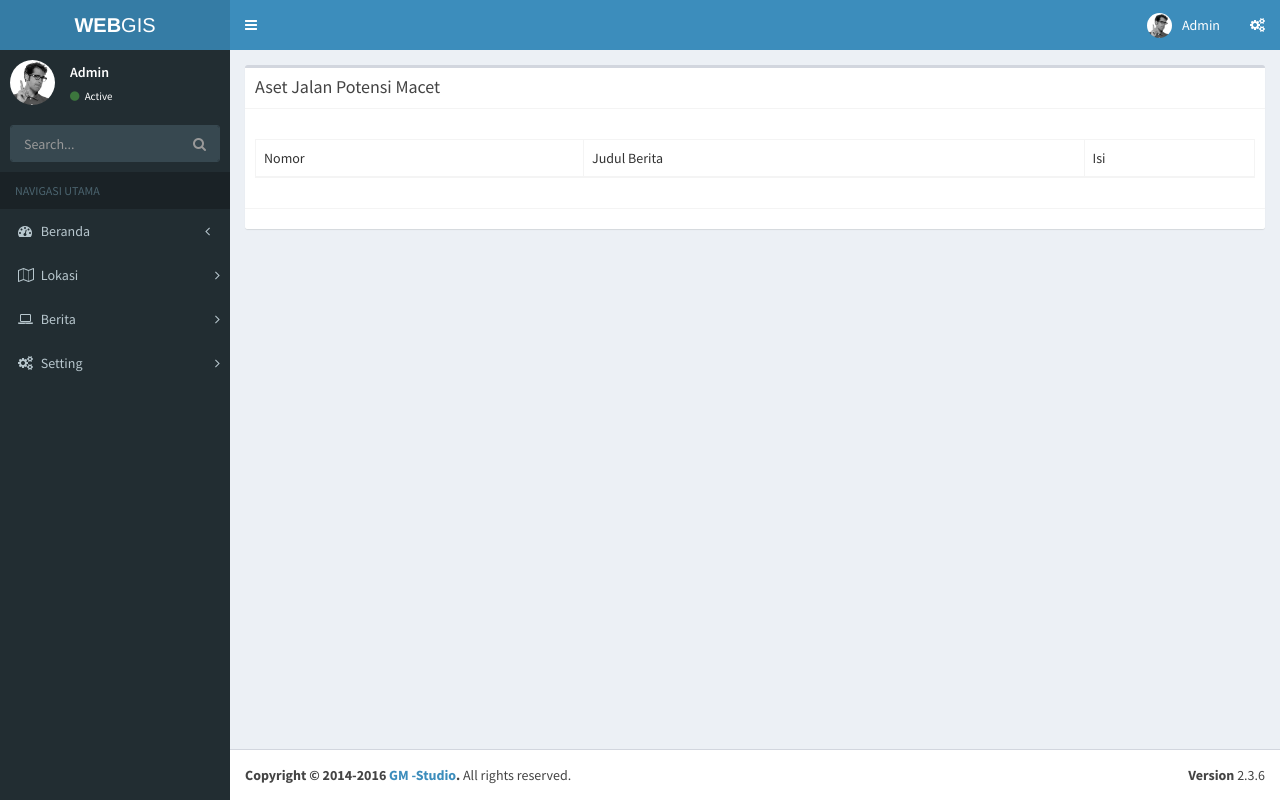
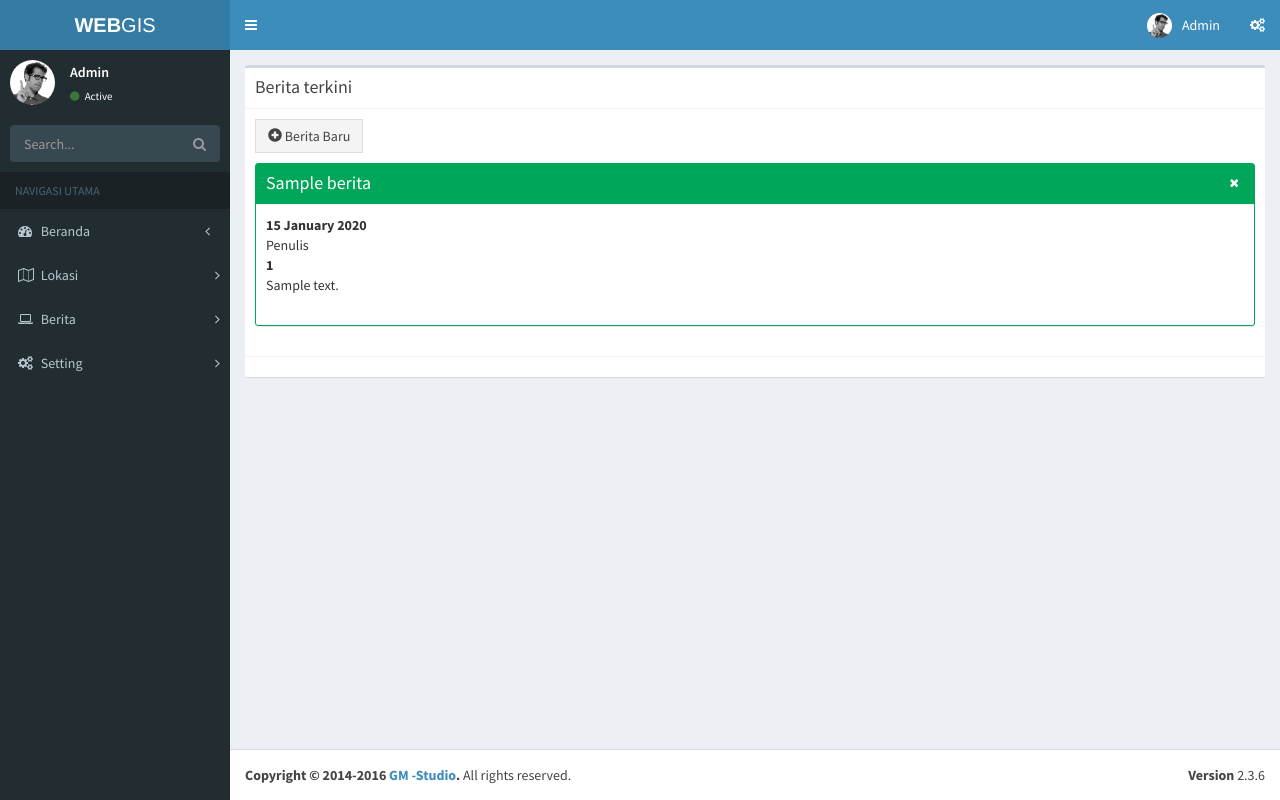
Before and after one commit to iput/gis, a CodeIgniter app: page /gis/admin/c_berita in a window 1280 px wide. Run offline with CodeIgniter, Linux system fonts and the light colour scheme; tables that the repository leaves empty hold one stand-in row (values such as "Sample post"); some libraries are stand-ins or nearby versions.

Commit message:
versi 1.1

```diff
--- a/application/controllers/admin/c_berita.php
+++ b/application/controllers/admin/c_berita.php
@@ -14,8 +14,9 @@
 
  	public function index()
  	{
+ 		$data = $this->m_berita->getAllBerita();
  		$this->load->view('attribute/adm_header');
- 		$this->load->view('admin/v_berita');
+ 		$this->load->view('admin/v_berita', array('berita'=>$data));
  		$this->load->view('attribute/adm_footer');
  	}
 
@@ -28,29 +29,25 @@
 
  	public function TambahBerita()
  	{
- 		$config['upload_path'] = './gambar/';
-            $config['allowed_types'] = 'bmp|jpg|png|jpeg';
-            $config['max_size'] = '300';
-            $config['max_width'] = '2000';
-            $config['max_height'] = '2000';
-            $this->upload->initialize($config);
-            $this->load->library('upload', $config);
 
- 		if (!$this->upload->do_upload('userfile')) {
- 			echo "terjadi kesalahan".$this->upload->display_errors();
+ 		$this->form_validation->set_rules('txtJudulBerita','Judul Berita', 'required');
+ 		$this->form_validation->set_rules('txtKonten','Konten Berita', 'required');
+ 		$this->form_validation->set_rules('txtSumber','Judul Berita', 'required');
+
+ 		if ($this->form_validation->run()==FALSE) {
+ 			$this->session->set_flashdata('pesan_gagal', 'Ada kesalahan pada '.validation_errors());
  			return false;
  		}else{
- 			echo "berhasil";
- 			$img = $this->upload->data();
  			$dataBerita = array(
  				"judul_berita"=>$this->input->post('txtJudulBerita'),
  				"isi_berita"=>$this->input->post('txtKonten'),
- 				"foto_berita"=>$img,
- 				"waktu_input"=> time(),
- 				"waktu_update"=>time(),
+ 				"foto_berita"=>$this->input->post('txtSumber'),
+ 				"waktu_input"=> date('Y:m:d'),
+ 				"waktu_update"=>date('h:m:s'),
  				"id_user"=>'1');
  			$result = $this->m_berita->insertBerita($dataBerita);
  			if ($result) {
+ 				$this->session->set_flashdata('sukses','Data Berita Berhasil ditambahkan');
  				redirect('admin/c_berita');
  			}
  		}
--- a/application/views/admin/add_kemacetan.php
+++ b/application/views/admin/add_kemacetan.php
@@ -6,6 +6,7 @@
 			</div>
 
 			<div class="box-body">
+			<?= validation_errors()?>
 			<form class="form-horizontal" method="POST" action="<?php echo base_url('admin/c_kemacetan/tambahKemacetan') ?>">
 			<div class="form-group">
 				<label class="control-label col-md-2">Nama Jalan</label>
@@ -45,13 +46,13 @@
 			<div class="form-group">
 				<label class="control-label col-md-2">Longitude</label>
 				<div class="col-md-9">
-					<input type="text" name="txtLng" class="form-control" id="lng" disabled>
+					<input type="text" name="txtLong" class="form-control" id="lng" readonly>
 				</div>
 			</div>
 			<div class="form-group">
 				<label class="control-label col-md-2">Latitude</label>
 				<div class="col-md-9">
-					<input type="text" name="txtLat" class="form-control" id="lat" disabled>
+					<input type="text" name="txtLat" class="form-control" id="lat" readonly>
 				</div>
 			</div>
 			<div class="form-group">
--- a/application/views/admin/beritaBaru.php
+++ b/application/views/admin/beritaBaru.php
@@ -5,7 +5,7 @@
 				<h3 class="box-title">Data Informasi Berita terUpdate</h3>
 			</div>
 			<div class="box-body">
-				<form class="form-horizontal" method="POST" action="<?php echo base_url('admin/c_berita/AddberitaBaru') ?>">
+				<form class="form-horizontal" method="POST" action="<?php echo base_url('admin/c_berita/TambahBerita') ?>">
 				 <div class="form-group">
 				 	<label class="control-label col-md-2">Judul Berita</label>
 				 	<div class="col-md-8">
--- a/application/views/admin/v_berita.php
+++ b/application/views/admin/v_berita.php
@@ -2,21 +2,38 @@
 	<section class="content">
 		<div class="box">
 		<div class="box-header with-border">
-		<h3 class="box-title">Aset Jalan Potensi Macet
-		</h3>
+		<h3 class="box-title">Berita terkini</h3>
 		</div>
 		<div class="box-body">
-		<a href=#></a>
-		<div class="table table-responsive" style="margin-top: 20px;">
-			<table class="table table-responsive table-bordered table-striped table-hover" id="1">
-				<thead>
-				<tr>
-				<td>Nomor</td>
-				<td>Judul Berita</td>
-				<td>Isi</td>
-				</tr>
-				</thead>
-			</table>
+		<div class="alert alert-success" style="display: none;"></div>
+		<a href="<?php echo base_url('admin/c_berita/beritaBaru') ?>" class="btn btn-default btn-flat"><span class="glyphicon glyphicon-plus-sign"></span>&nbsp;Berita Baru</a>
+		<div class="row" style="margin-top: 10px;">
+		<?php foreach ($berita as $rows): ?>
+          <div class="col-md-12">
+          <div class="box box-success box-solid">
+            <div class="box-header with-border">
+              <h3 class="box-title"><?php echo $rows['judul_berita'] ?></h3>
+
+              <div class="box-tools pull-right">
+                <button type="button" class="btn btn-box-tool" data-widget="remove"><i class="fa fa-times"></i></button>
+              </div>
+              <!-- /.box-tools -->
+            </div>
+            <!-- /.box-header -->
+            <div class="box-body">
+              <dl>
+                <dt><?php echo date('d F Y', strtotime($rows['waktu_input']))?></dt>
+                <dd>Penulis</dd>
+                <dt><?php echo $rows['id_user']; ?></dt>
+                <dd><?php echo $rows['isi_berita']; ?></dd>
+              </dl>
+            </div>
+            <!-- /.box-body -->
+          </div>
+          <!-- /.box -->
+        </div>
+          <!-- /.box -->
+		<?php endforeach ?>
 		</div>
 		</div>
 		<div class="box-footer">
@@ -24,3 +41,10 @@
 		</div>
 	</section>
 </div>
+<script type="text/javascript">
+	$(document).ready(function(){
+	<?php if ($this->session->flashdata('sukses')): ?>
+    $('.alert-success').html('<?php echo $this->session->flashdata('sukses') ?>').fadeIn().delay(4000).fadeOut('slow');
+  <?php endif ?>
+	});
+</script>
--- a/application/views/attribute/adm_header.php
+++ b/application/views/attribute/adm_header.php
@@ -159,7 +159,7 @@
           </ul>
         </li>
         <li>
-          <a href="#">
+          <a href="<?php echo base_url('admin/c_berita') ?>">
             <i class="fa fa-laptop"></i>
             <span>Berita</span>
             <span class="pull-right-container">
```
Also changed, not shown: application/controllers/admin/c_kemacetan.php (+11 -7 lines), application/models/m_macet.php (+12 -0 lines), application/views/admin/v_kemacetan.php (+11 -1 lines), .htaccess, 2 other files.
